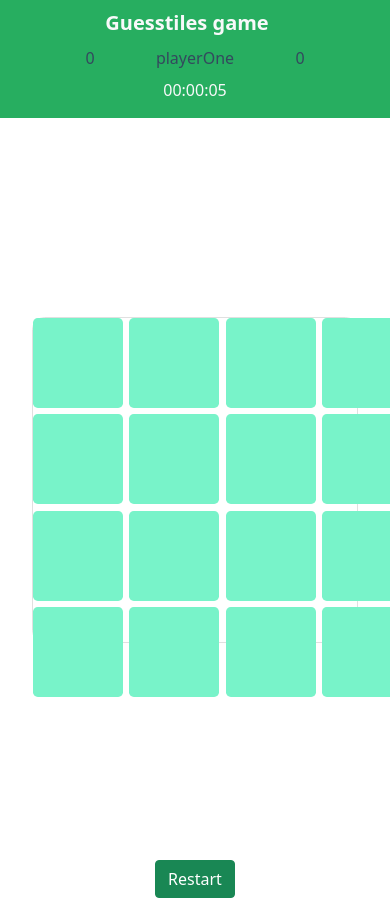
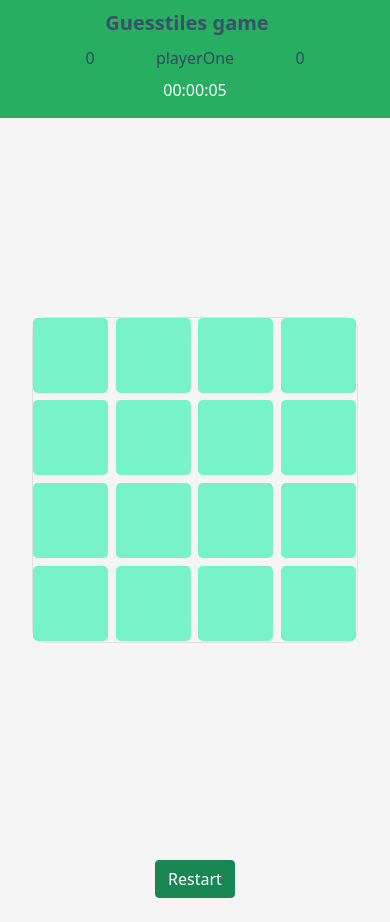
Before and after one commit to Sinkler521/Sinkler521.github.io, a React (Create React App) app: page / in a window 390 px wide. Shown: the top 922 px of the page. Built offline with nearby package versions, Linux system fonts and the light colour scheme.

Commit message:
changed some css styles to make the app more adaptive to mobile devices

```diff
--- a/src/App.js
+++ b/src/App.js
@@ -5,7 +5,7 @@ import {selectTile, matchTiles} from "./redux/actions/gameActions.js";
 
 function App() {
   return (
-      <div className="App container-fluid ps-0 pe-0 ms-0 me-0">
+      <div className="App container-fluid ps-0 pe-0 ms-0 me-0 app_container">
         <ConnectedGameBoard />
       </div>
   );
--- a/src/app.css
+++ b/src/app.css
@@ -1,3 +1,6 @@
+.app_container{
+    background-color: #f5f5f5;
+}
 .game_wrap{
   width: 100%;
   display: flex;
@@ -37,14 +40,15 @@ img{
 @media screen and (max-width: 500px){
     .game_wrap{
         margin: 100px 0 0;
+        width: calc(100vw - 4rem);
     }
     .game_board{
         width: calc(100vw - 4rem);
         height: calc(100vw - 4rem);
-        /*margin-bottom: 150px;*/
+        color: #3a5169;
     }
     .tile{
-        width: 90px;
-        height: 90px;
+        width: calc((100vw - 4rem) / 4 - 0.4rem);
+        height: calc((100vw - 4rem) / 4 - 0.4rem);
     }
 }
--- a/src/components/Header.js
+++ b/src/components/Header.js
@@ -13,7 +13,7 @@ export function Header(props) {
                 <div className="container-fluid">
                     <div className="row w-100 m-0 p-0">
                         <div className="col-xl-6 col-lg-6 col-md-6 col-sm-12 text-center">
-                            <span className="navbar-brand fw-bolder text-light">Guesstiles game</span>
+                            <span className="navbar-brand fw-bolder" style={{color: '#3a5169'}}>Guesstiles game</span>
                         </div>
                         <div
                             className="col-xl-3 col-lg-3 col-md-3 col-sm-12 text-center d-flex align-items-center justify-content-evenly">
```
Also changed, not shown: 1 other file (tests, documents, lock files or other folders).
